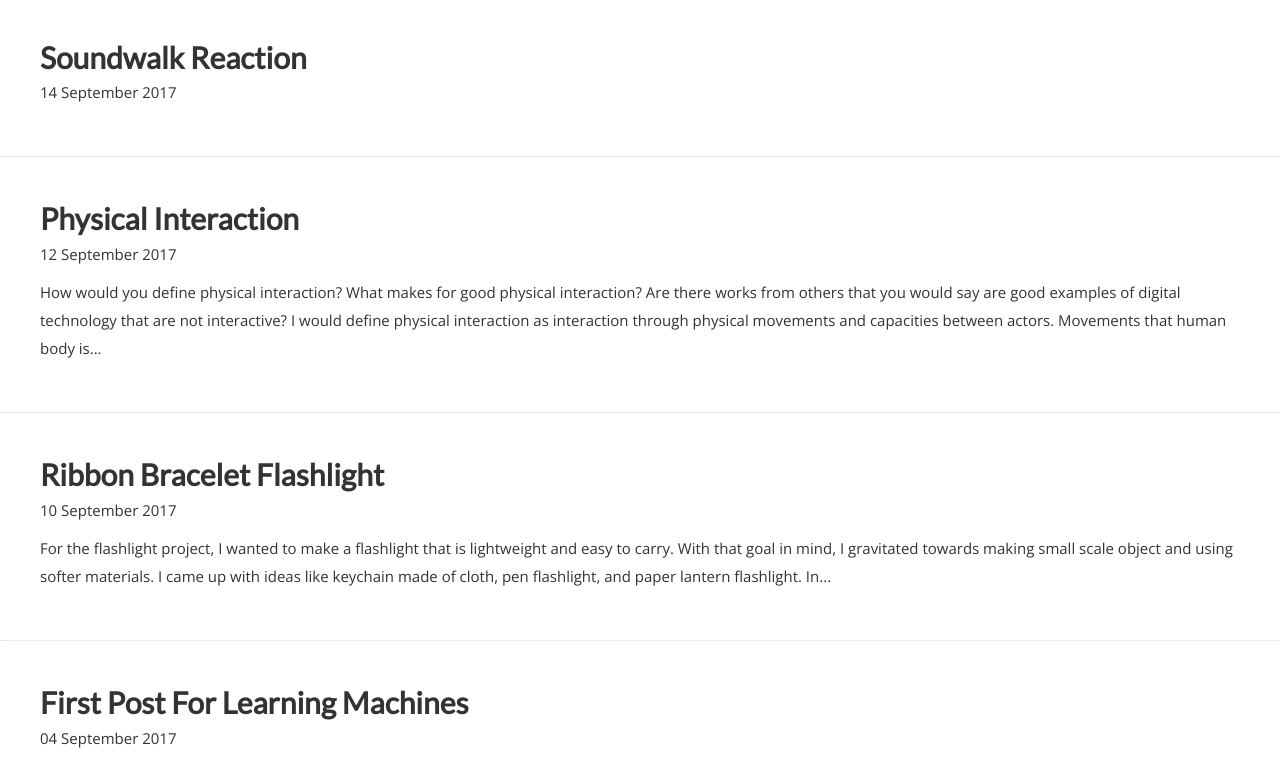
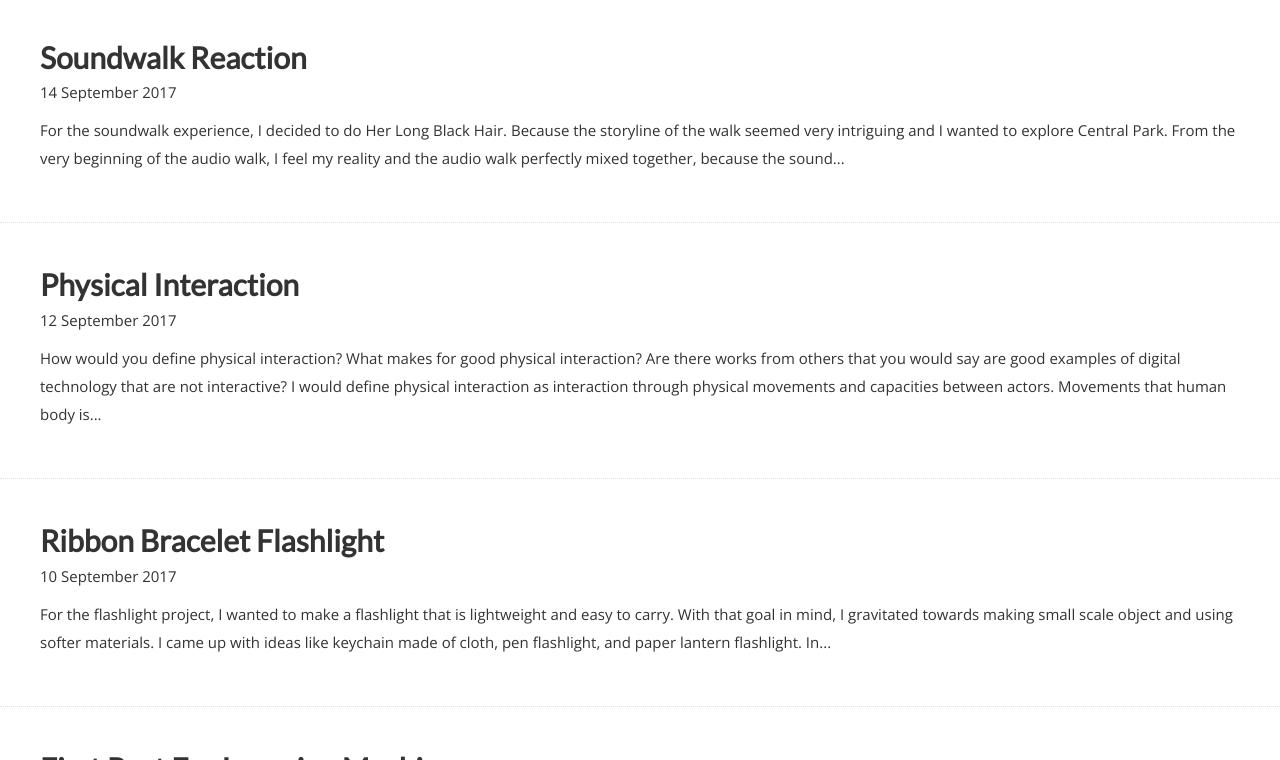
Before and after one commit to linzhangcs/linzhangcs.github.io, a Jekyll site: the page built from blog.html, in a window 1280 px wide and 900 px high, scrolled down 324 px, cut to the strip 140-900 px from the top of the window. Built offline with Jekyll 4.4.1, drawn with Linux system fonts in a browser that asks for light colours; nearby versions of some CDN libraries; some web fonts are replaced; comment, search, counter and statistics services are not loaded; some of the changed lines change nothing that is shown.

Commit message:
Add audio walk blog text

```diff
--- a/_posts/2017-09-04-videosound.md
+++ b/_posts/2017-09-04-videosound.md
@@ -7,16 +7,36 @@ layout: videosound
 comments: true
 category: videosound
 ---
+For the soundwalk experience, I decided to do Her Long Black Hair. Because the storyline of the walk seemed very intriguing and I wanted to explore Central Park.
+
+From the very beginning of the audio walk, I feel my reality and the audio walk perfectly mixed together, because the sound from the audio walk fits exactly to the location. It was quite disorienting in the beginning for me. I found myself constantly checking to see my surrounding, to figure out what was actually happening and what was from the audio. Once I adjusted myself to the changes, I feel Janet was walking with me. It was an intimate and comfortable feeling, like walking with an old friend.
+As I followed Janet’s path in the park, I intuitively stopped and took pictures of the landmarks that she pointed out during the walk. Although she was not there, but in that moment I felt like I want to take a photo and share it with her.
+
+The sound from the audio walk added a new layer to my surrounding. I would imagine all the scenes from the audio walk. For example, when I walked into the tunnels, I looked around and imagined there were street performers, even though there was no one but me. Throughout the walk, she asked me to do experiments: licking my finger, syncing to her pace, walking backwards, and breathing with her.  I feel those experiments acted like a mechanism for me to be physically present with her, as she was investigating another woman’s journey in Central Park.
+
+The only times that I found myself tune out were instances when she made references that I did not know. I wish I knew all of the references, so the experience would be even more meaningful.
+ As we discover the location of the last photo was taken, we breathe together and it ends. It ends abruptly; it don’t fade out. I felt abandoned. All of sudden, I felt alone and lost without her direction.
+
+This audio walk was a new, intimate, and wonderful experience for me. It made me more aware of sound. I experienced a brand-new dimension that sound can bring.
 
 ![soundwalk](https://github.com/linzhangcs/linzhangcs.github.io/blob/master/img/soundwalk/IMG_3507.JPG?raw=true)
 
 ![soundwalk](https://github.com/linzhangcs/linzhangcs.github.io/blob/master/img/soundwalk/IMG_3513.JPG?raw=true)
+
 ![soundwalk](https://github.com/linzhangcs/linzhangcs.github.io/blob/master/img/soundwalk/IMG_3520.JPG?raw=true)
+
 ![soundwalk](https://github.com/linzhangcs/linzhangcs.github.io/blob/master/img/soundwalk/IMG_3527.JPG?raw=true)
+
 ![soundwalk](https://github.com/linzhangcs/linzhangcs.github.io/blob/master/img/soundwalk/IMG_3534.JPG?raw=true)
+
 ![soundwalk](https://github.com/linzhangcs/linzhangcs.github.io/blob/master/img/soundwalk/IMG_3538.JPG?raw=true)
+
 ![soundwalk](https://github.com/linzhangcs/linzhangcs.github.io/blob/master/img/soundwalk/IMG_3541.JPG?raw=true)
+
 ![soundwalk](https://github.com/linzhangcs/linzhangcs.github.io/blob/master/img/soundwalk/IMG_3551.JPG?raw=true)
+
 ![soundwalk](https://github.com/linzhangcs/linzhangcs.github.io/blob/master/img/soundwalk/IMG_3555.JPG?raw=true)
+
 ![soundwalk](https://github.com/linzhangcs/linzhangcs.github.io/blob/master/img/soundwalk/IMG_3570.JPG?raw=true)
+
 ![soundwalk](https://github.com/linzhangcs/linzhangcs.github.io/blob/master/img/soundwalk/IMG_3584.JPG?raw=true)
```
Also changed, not shown: 3 other files.
